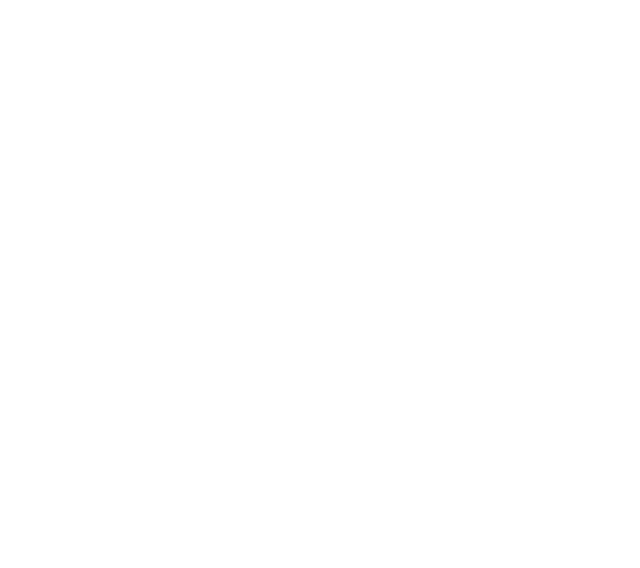
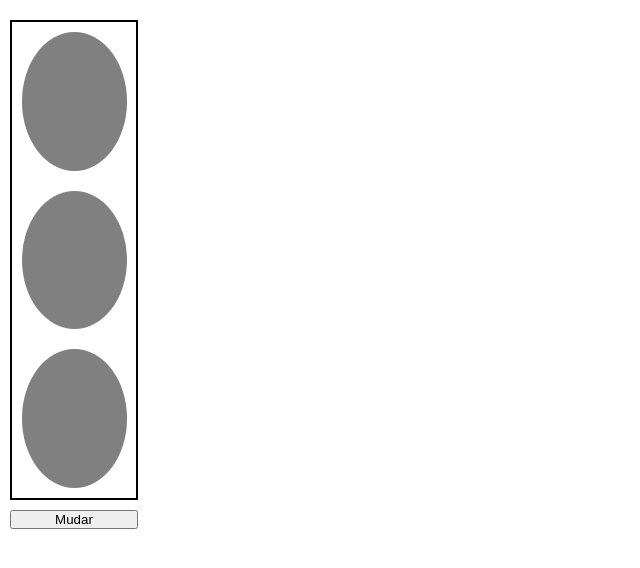
Before and after one commit to Yuutsuy/semaforo, a plain HTML site: page index.html in a window 1280 px wide. Shown: the whole page, without its empty margins (0-640 px from the left). Drawn offline with Linux system fonts and the light colour scheme.

Commit message:
terminado a estrutura do semáforo, adicionado botão mudar

```diff
--- a/assets/CSS/style.css
+++ b/assets/CSS/style.css
@@ -1,3 +1,29 @@
+body {
+    overflow:hidden;
+}
+
 #container {
+    border: 2px solid black;
+    position:relative;
+    margin:10px;
+    top:10px;
+    width:10%;
+    height:60%;
+    display:flex;
+    flex-direction: column;
+    justify-content: space-between;
+}
 
+#container .circles {
+    position:relative;
+    background-color:grey;
+    border-radius:100%;
+    margin:10px;
+    width:85%;
+    height:100%;
 }
+#botao button {
+    width:10%;
+    height:5%;
+    margin:10px;
+}
--- a/index.html
+++ b/index.html
@@ -3,14 +3,17 @@
     <head>
         <meta charset="UTF-8">
         <meta name="viewport" content="width=device-width, initial-scale=1.0">
-        <link rel="stylesheet" href="./assets/CSS/style.css">
+        <link rel="stylesheet" href="./main.css">
         <title>Semaforo</title>
     </head>
     <body>
         <div id="container">
-            <div id="red"></div>
-            <div id="yellow"></div>
-            <div id="green"></div>
+            <div class="circles" id="red"></div>
+            <div class="circles" id="yellow"></div>
+            <div class="circles" id="green"></div>
+        </div>
+        <div id="botao">
+            <button>Mudar</button>
         </div>
 
         <script src="./assets/JS/semaforo.js"></script>
```
